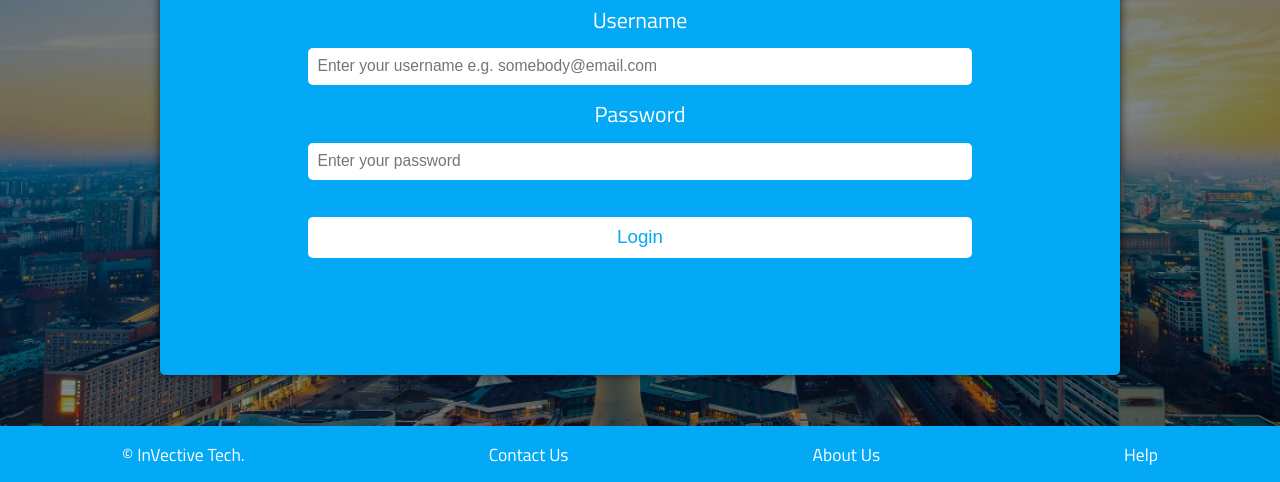
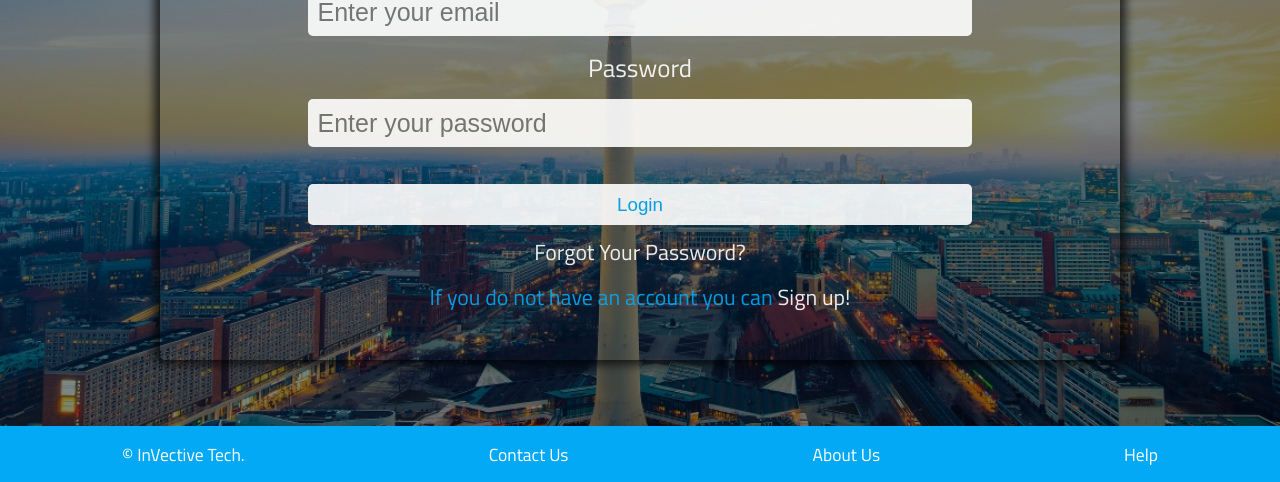
Before and after one commit to LuffyKing/Maintenance-Tracker-App, a plain HTML site: page UI/html/SigninPage.html in a window 1280 px wide. Shown: the part 318-800 px from the top of the page. Drawn offline with Linux system fonts and the light colour scheme; a web font is replaced by a local one.

Commit message:
[Feature #157561167] resolving potential conflicts

```diff
--- a/UI/css/signin.css
+++ b/UI/css/signin.css
@@ -5,6 +5,7 @@ display: flex;
 flex-direction: column;
 height: 400px;
 justify-content: center;
+opacity: 0.9;
 width:300px;
 }
 
@@ -25,7 +26,6 @@ margin-top: 2rem;
 }
 @media (max-height:568px) {
   #loginPanel{
-    margin-top: 7.5rem;
     height: 300px;
     width:250px;
   }
@@ -38,9 +38,12 @@ margin-top: 2rem;
     font-size: 12.5px;
   }
   #loginPanel {
-    height: 85%;
+    height: auto;
+    padding: 3rem;
     width: 75%;
-    padding: 3rem;
+    }
+    .inputLabel{
+      font-size: 2rem;
     }
     form, .form-control{
       width:100%;
@@ -53,13 +56,13 @@ margin-top: 2rem;
     }
 
     .form-control {
+      align-items: center;
       display: flex;
       flex-direction: column;
-      align-items: center;
       justify-content: center;
     }
     input{
-      font-size: 1.25rem;
+      font-size: 2rem;
     }
     .formSubmit {
       margin-right: 0;
--- a/UI/html/SigninPage.html
+++ b/UI/html/SigninPage.html
@@ -9,7 +9,7 @@
   <link rel="stylesheet" href="../css/LandingPage.css">
   <link rel="stylesheet" href="../css/signin.css">
 </head>
-<body class="landing">
+<body class="landing" id="overlay">
   <header>
     <nav id="navbar">
       <a class="default-primary-color text-primary-color Logo pacifico" href="SigninPage.html">TrackerHero</a>
@@ -26,13 +26,13 @@
   </header>
   <main>
     <section class="center-container">
-      <div  id="loginPanel" class="default-primary-color box-shadow-lighter">
+      <div  id="loginPanel" class="box-shadow-darker">
         <p class="text-primary-color Logo pacifico">TrackerHero</p>
         <h3 class="text-primary-color sub-logo ubuntu">Log in to start making requests!</h3>
         <form>
           <div class="form-control">
-            <p class="inputLabel text-primary-color">Username</p>
-            <input id="username" type="email" name="email" placeholder="Enter your username e.g. somebody@email.com" required>
+            <p class="inputLabel text-primary-color">Email</p>
+            <input id="username" type="email" name="email" placeholder="Enter your email" required>
 
           </div>
           <div class="form-control">
@@ -40,8 +40,14 @@
             <input id="password" type="password" name="password" placeholder="Enter your password" required>
 
           </div>
-          <div class="form-control btnOveride">
+          <div class="form-control btnOveride" id="submitRow">
             <button type="submit" name="button" class="button btn-white formSubmit">Login</button>
+          </div>
+          <div class="form-control formInfo">
+            <a class="text-primary-color" href="#">Forgot Your Password?</a>
+          </div>
+          <div class="form-control formInfo">
+            <p class="db-text">If you do not have an account you can <a class="text-primary-color" href="SignupPage.html">Sign up!</a></p>
           </div>
         </form>
       </div>
```
